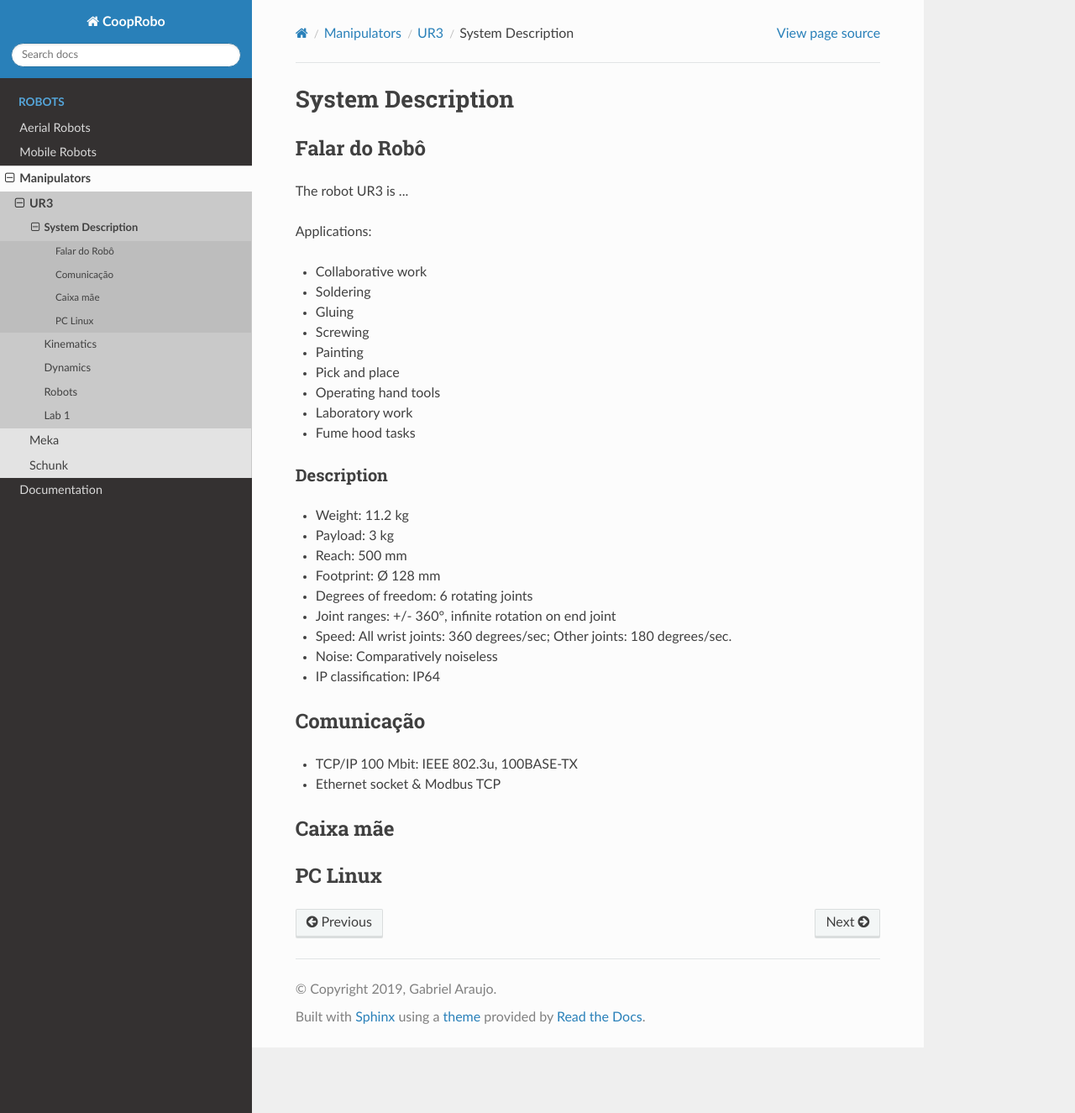
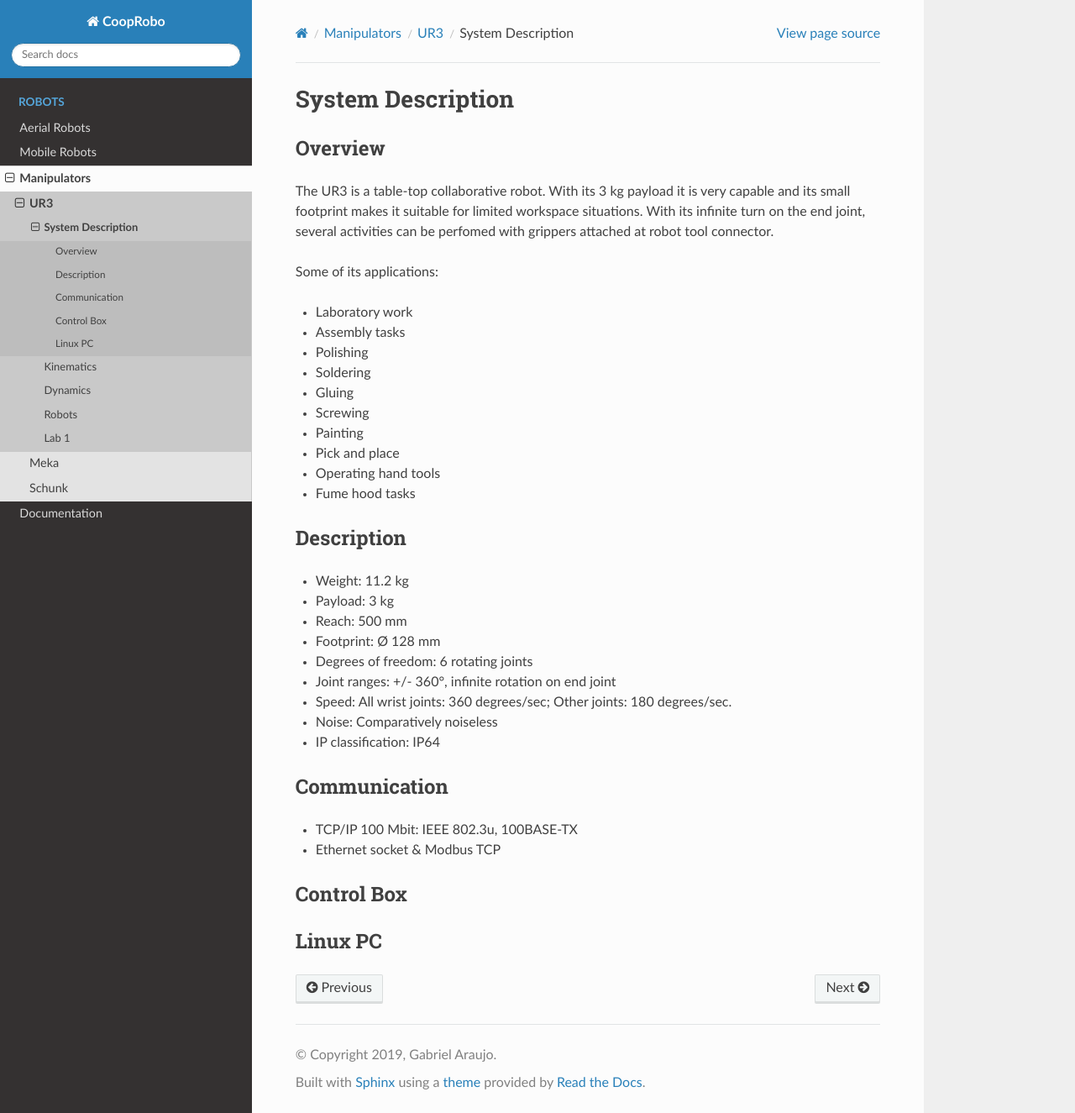
Before and after one commit to lara-unb/CoopRobo, a Sphinx documentation site: the page built from docs/source/manipulators/ur3/model/sysdes.rst, in a window 1280 px wide and 1325 px high. Shown: the whole window at 84% size. Built offline with Sphinx 7.4.7 and the Read the Docs theme 2.0.0, drawn with Linux system fonts in a browser that asks for light colours; pages that are not in the unit, such as notebooks, are missing from menus.

Commit message:
Atualização UR3 Description

```diff
--- a/docs/source/manipulators/ur3/model/sysdes.rst
+++ b/docs/source/manipulators/ur3/model/sysdes.rst
@@ -2,26 +2,27 @@ System Description
 ==================
 
 
-Falar do Robô
-~~~~~~~~~~~~~
+Overview
+~~~~~~~~
 
-The robot UR3 is ...
+The UR3 is a table-top collaborative robot. With its 3 kg payload it is very capable and its small footprint makes it suitable for limited workspace situations. With its infinite turn on the end joint, several activities can be perfomed with grippers attached at robot tool connector.
 
-Applications:
+Some of its applications:
 
-- Collaborative work
+- Laboratory work
+- Assembly tasks
+- Polishing
 - Soldering
 - Gluing
 - Screwing
 - Painting
 - Pick and place
 - Operating hand tools
-- Laboratory work
 - Fume hood tasks
 
 
 Description
------------
+~~~~~~~~~~~
 
 - Weight: 11.2 kg
 - Payload: 3 kg
@@ -33,15 +34,15 @@ Description
 - Noise: Comparatively noiseless
 - IP classification: IP64
 
-Comunicação
-~~~~~~~~~~~
+Communication
+~~~~~~~~~~~~~
 
 - TCP/IP 100 Mbit: IEEE 802.3u, 100BASE-TX
 - Ethernet socket & Modbus TCP
 
 
-Caixa mãe
-~~~~~~~~~
+Control Box
+~~~~~~~~~~~
 
-PC Linux
+Linux PC
 ~~~~~~~~
```
